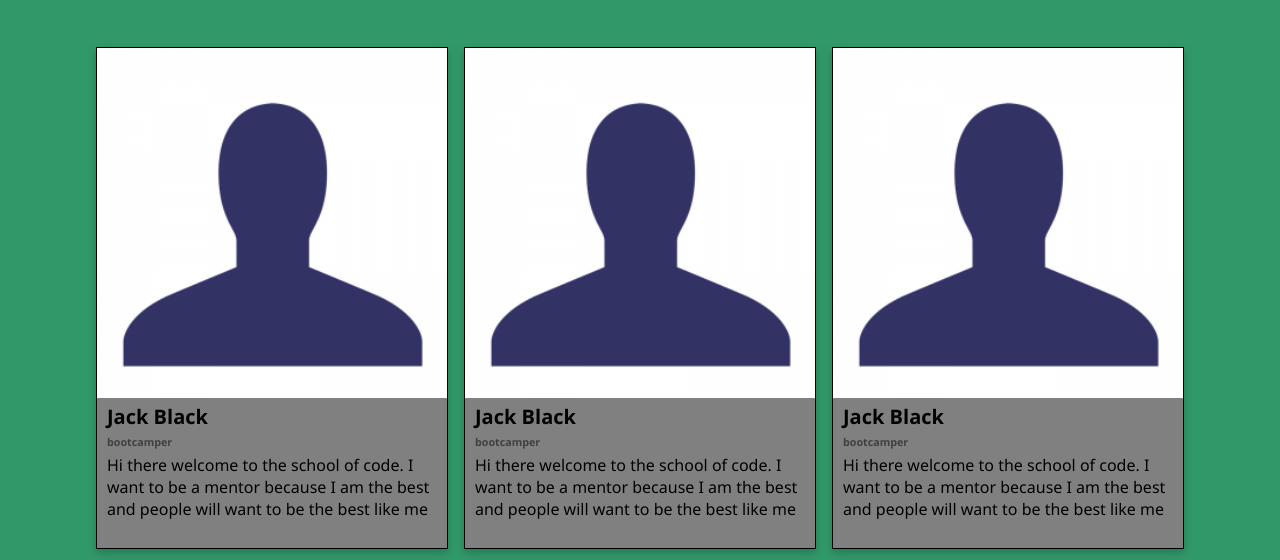
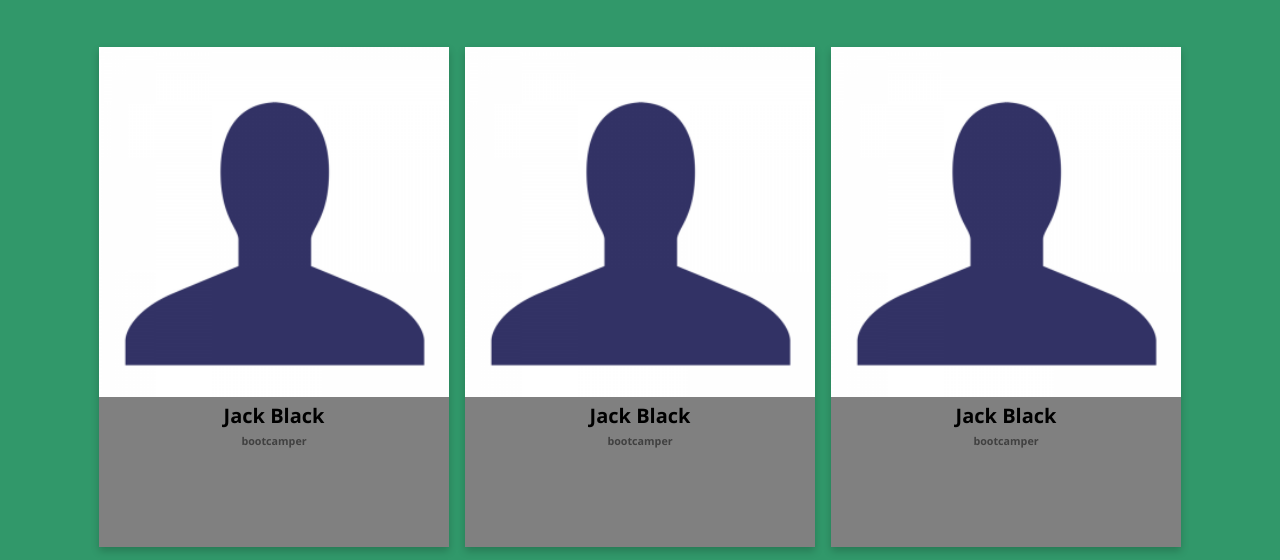
Before and after one commit to atTommy98/mentinder_front_end, a React app: page /match in a window 1280 px wide. Shown: the part 228-788 px from the top of the page. Built offline with nearby package versions, Linux system fonts and the light colour scheme.

Commit message:
cards css

```diff
--- a/src/components/Card/card.css
+++ b/src/components/Card/card.css
@@ -1,9 +1,44 @@
 .card-container {
-  background-color: grey;
+  /* background-color: grey; */
   height: 500px;
   width: 350px;
+
+  /* border: 1px solid black; */
+  perspective: 1000px;
+}
+
+.card-inner {
+  position: relative;
+  width: 100%;
+  height: 100%;
+  text-align: center;
+  transition: transform 0.8s;
+  transform-style: preserve-3d;
+}
+
+.card-container:hover .card-inner {
+  transform: rotateY(180deg);
+}
+
+.card-front,
+.card-back {
+  position: absolute;
+  width: 100%;
+  height: 100%;
+  -webkit-backface-visibility: hidden; /* Safari */
+  backface-visibility: hidden;
   box-shadow: 0 4px 8px 0 rgba(0, 0, 0, 0.2);
-  border: 1px solid black;
+}
+
+.card-front {
+  background-color: grey;
+  color: black;
+}
+
+.card-back {
+  background-color: grey;
+  color: white;
+  transform: rotateY(180deg);
 }
 
 .image {
@@ -28,5 +63,9 @@
 }
 
 .card-text {
-    margin: 0px;
+  margin: 5px;
+  text-align: center;
+  display: flex;
+  justify-content: center;
+  align-items: center;
 }
--- a/src/components/Card/index.js
+++ b/src/components/Card/index.js
@@ -4,6 +4,8 @@ import "../Card/card.css";
 export default function Card({ object }) {
   return (
     <div className="card-container">
+      <div className="card-inner">
+        <div className="card-front">
           <div>
             <img className="image" src="anon.png"></img>
           </div>
@@ -14,7 +16,12 @@ export default function Card({ object }) {
               </b>
             </h5>
             <h6 className="card-subtitle">{object.role}</h6>
+          </div>
+        </div>
+
+        <div className="card-back">
           <p className="card-text">{object.bio}</p>
+        </div>
       </div>
     </div>
   );
```
Lines whose indentation alone changed are shown as unchanged.
